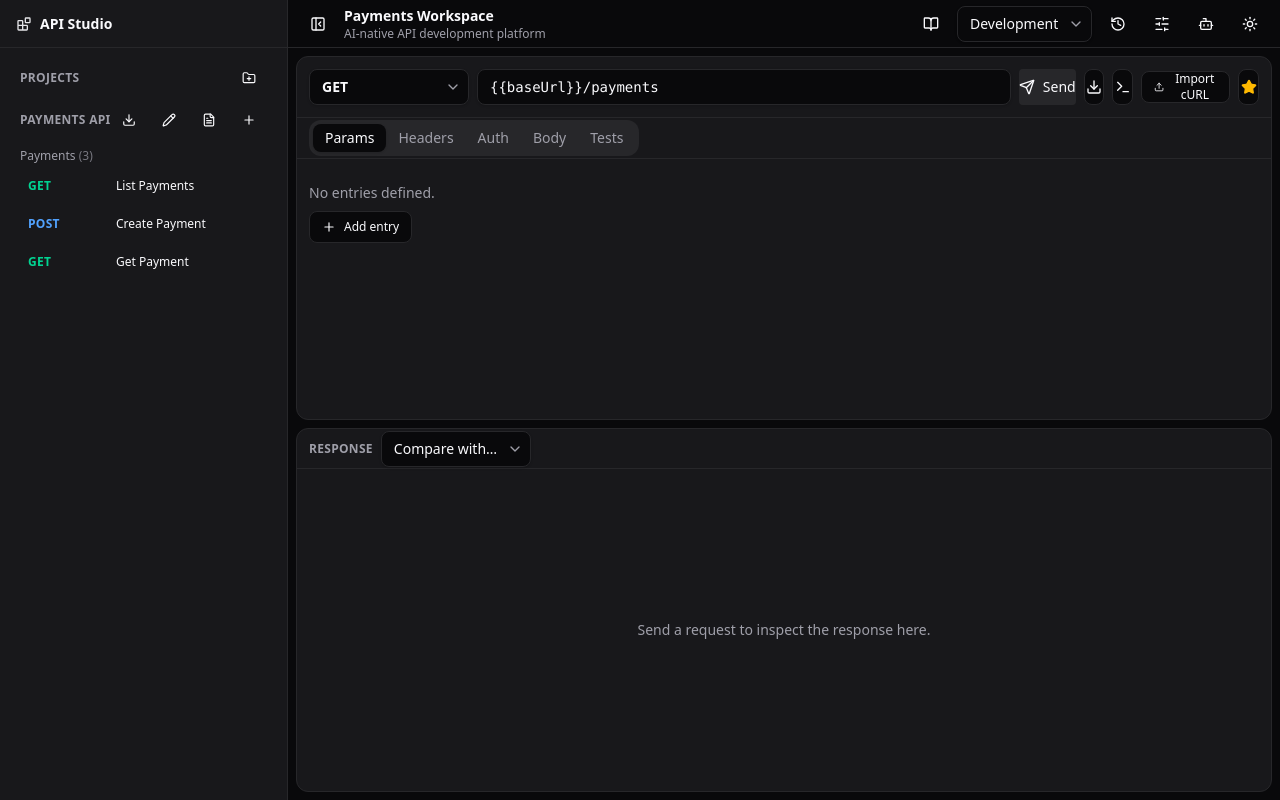
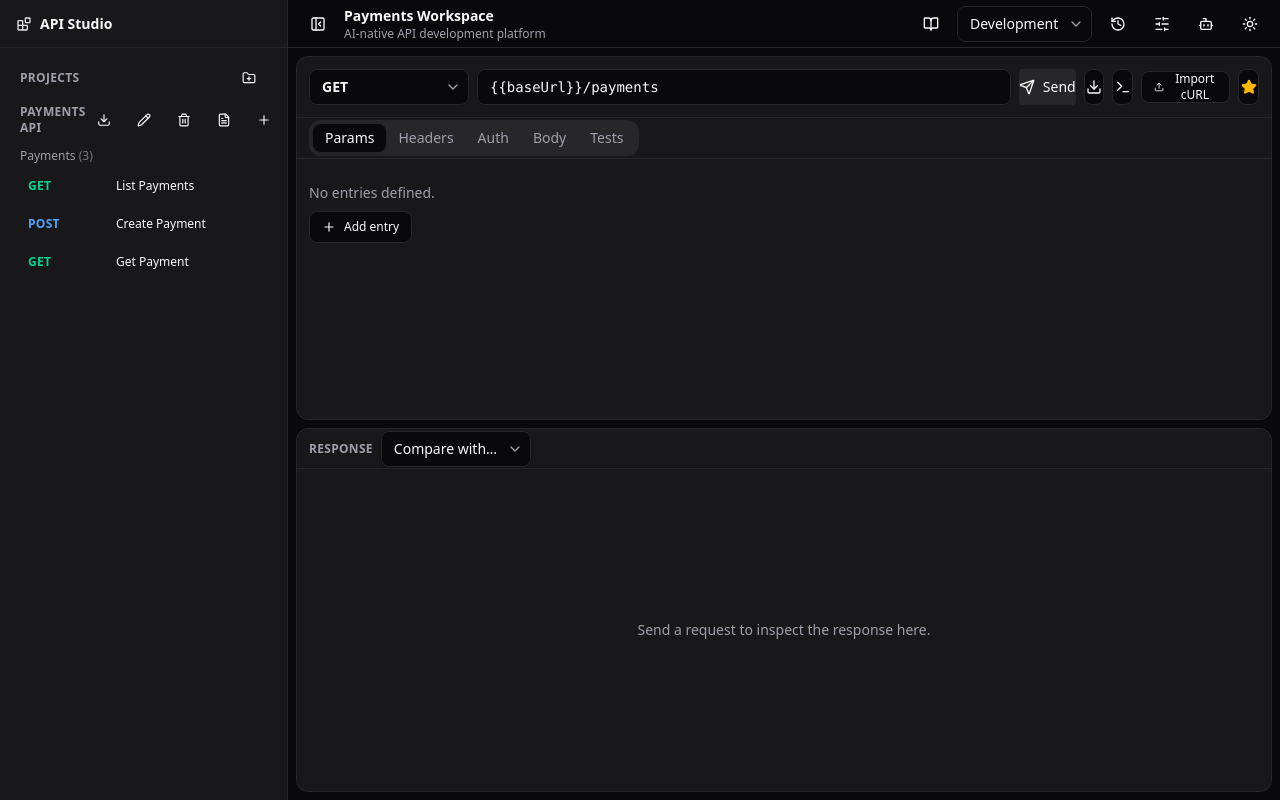
Before and after one commit to nishantmalviya/api-platform, a React (Vite) app: page / in a window 1280 px wide. Built offline with nearby package versions, Linux system fonts and the light colour scheme.

Commit message:
Add delete project option and dynamic workspace per API

```diff
--- a/src/contracts/api.ts
+++ b/src/contracts/api.ts
@@ -78,6 +78,9 @@ export const ApiRequestSchema = z.object({
     })
     .optional(),
   environmentId: z.string().optional(),
+  workspaceId: z.string().optional(),
+  collectionId: z.string().optional(),
+  folderId: z.string().optional(),
   options: RequestOptionsSchema,
 });
 export type ApiRequest = z.infer<typeof ApiRequestSchema>;
--- a/src/features/collections/components/CollectionTree.tsx
+++ b/src/features/collections/components/CollectionTree.tsx
@@ -362,6 +362,7 @@ export function CollectionTree() {
   const renameFolder = useWorkspaceStore((state) => state.renameFolder);
   const renameCollection = useWorkspaceStore((state) => state.renameCollection);
   const addCollection = useWorkspaceStore((state) => state.addCollection);
+  const deleteCollection = useWorkspaceStore((state) => state.deleteCollection);
   const environments = useWorkspaceStore((state) => state.environments);
   const activeEnvironmentId = useWorkspaceStore(
     (state) => state.activeEnvironmentId,
@@ -584,6 +585,17 @@ export function CollectionTree() {
                   variant="ghost"
                   size="icon"
                   className="h-6 w-6"
+                  onClick={() => deleteCollection(collection.id)}
+                  aria-label={`Delete ${collection.name}`}
+                  data-testid={`delete-collection-button-${collection.id}`}
+                  title={`Delete ${collection.name}`}
+                >
+                  <Trash2 className="h-3.5 w-3.5" />
+                </Button>
+                <Button
+                  variant="ghost"
+                  size="icon"
+                  className="h-6 w-6"
                   onClick={() => exportRequestsAsMarkdown(collectionRequests, collection.name)}
                   aria-label="Export API docs"
                   data-testid={`export-docs-button-${collection.id}`}
--- a/src/stores/useWorkspaceStore.ts
+++ b/src/stores/useWorkspaceStore.ts
@@ -44,6 +44,7 @@ interface WorkspaceState {
   sendRequest: () => Promise<void>;
   addFolder: (collectionId: string, name: string) => string;
   addCollection: (workspaceId: string, name: string) => string;
+  deleteCollection: (collectionId: string) => void;
   moveRequestToFolder: (requestId: string, folderId: string | null) => void;
   createRequest: (input: Omit<ApiRequest, "id">, folderId: string) => string;
   renameFolder: (folderId: string, name: string) => void;
@@ -141,6 +142,9 @@ export const useWorkspaceStore = create<WorkspaceStore>()(
           queryParams: [],
           auth: { type: "bearer", credentialRef: "bearer_token" },
           environmentId: "env_development",
+          workspaceId: "ws_payments",
+          collectionId: "col_payments",
+          folderId: "folder_payments",
           options: {
             timeoutMs: 30000,
             followRedirects: true,
@@ -173,6 +177,9 @@ export const useWorkspaceStore = create<WorkspaceStore>()(
           },
           auth: { type: "bearer", credentialRef: "bearer_token" },
           environmentId: "env_development",
+          workspaceId: "ws_payments",
+          collectionId: "col_payments",
+          folderId: "folder_payments",
           options: {
             timeoutMs: 30000,
             followRedirects: true,
@@ -193,6 +200,9 @@ export const useWorkspaceStore = create<WorkspaceStore>()(
           queryParams: [],
           auth: { type: "bearer", credentialRef: "bearer_token" },
           environmentId: "env_development",
+          workspaceId: "ws_payments",
+          collectionId: "col_payments",
+          folderId: "folder_payments",
           options: {
             timeoutMs: 30000,
             followRedirects: true,
@@ -218,12 +228,17 @@ export const useWorkspaceStore = create<WorkspaceStore>()(
       setActiveEnvironment: (environmentId) =>
         set({ activeEnvironmentId: environmentId }),
       openRequest: (requestId) =>
-        set((state) => ({
-          openTabs: state.openTabs.includes(requestId)
-            ? state.openTabs
-            : [...state.openTabs, requestId],
-          activeTabId: requestId,
-        })),
+        set((state) => {
+          const request = state.requests.find((item) => item.id === requestId);
+          const workspaceId = request?.workspaceId ?? state.activeWorkspaceId;
+          return {
+            openTabs: state.openTabs.includes(requestId)
+              ? state.openTabs
+              : [...state.openTabs, requestId],
+            activeTabId: requestId,
+            activeWorkspaceId: workspaceId,
+          };
+        }),
       closeTab: (requestId) =>
         set((state) => {
           const index = state.openTabs.indexOf(requestId);
@@ -327,6 +342,50 @@ export const useWorkspaceStore = create<WorkspaceStore>()(
         }));
         return collection.id;
       },
+      deleteCollection: (collectionId) =>
+        set((state) => {
+          const collection = state.workspaces
+            .flatMap((workspace) => workspace.collections)
+            .find((item) => item.id === collectionId);
+          const requestIdsToDelete = new Set<string>();
+          if (collection) {
+            for (const id of collection.requestIds ?? []) {
+              requestIdsToDelete.add(id);
+            }
+            for (const folder of collection.folders ?? []) {
+              for (const id of folder.requestIds ?? []) {
+                requestIdsToDelete.add(id);
+              }
+            }
+          }
+          const shouldClearActiveTab =
+            state.activeTabId !== null && requestIdsToDelete.has(state.activeTabId);
+          return {
+            requests: state.requests.filter((item) => !requestIdsToDelete.has(item.id)),
+            responses: Object.fromEntries(
+              Object.entries(state.responses).filter(([key]) => !requestIdsToDelete.has(key)),
+            ),
+            sendingRequestIds: state.sendingRequestIds.filter((id) => !requestIdsToDelete.has(id)),
+            openTabs: state.openTabs.filter((id) => !requestIdsToDelete.has(id)),
+            activeTabId: shouldClearActiveTab ? null : state.activeTabId,
+            favoriteRequestIds: state.favoriteRequestIds.filter((id) => !requestIdsToDelete.has(id)),
+            workspaces: state.workspaces.map((workspace) => ({
+              ...workspace,
+              collections: workspace.collections
+                .filter((item) => item.id !== collectionId)
+                .map((item) => ({
+                  ...item,
+                  requestIds: (item.requestIds ?? []).filter((id) => !requestIdsToDelete.has(id)),
+                  folders: (item.folders ?? [])
+                    .map((folder) => ({
+                      ...folder,
+                      requestIds: (folder.requestIds ?? []).filter((id) => !requestIdsToDelete.has(id)),
+                    }))
+                    .filter((folder) => (folder.requestIds ?? []).length > 0),
+                })),
+            })),
+          };
+        }),
       moveRequestToFolder: (requestId, folderId) => {
         set((state) => ({
           workspaces: state.workspaces.map((workspace) => ({
@@ -362,7 +421,16 @@ export const useWorkspaceStore = create<WorkspaceStore>()(
       },
       createRequest: (input, folderId) => {
         const id = createId("req");
-        const request: ApiRequest = { ...input, id };
+        const owningCollection = get().workspaces
+          .flatMap((workspace) => workspace.collections)
+          .find((collection) => (collection.folders ?? []).some((folder) => folder.id === folderId));
+        const request: ApiRequest = {
+          ...input,
+          id,
+          workspaceId: input.workspaceId ?? owningCollection?.workspaceId,
+          collectionId: input.collectionId ?? owningCollection?.id,
+          folderId: input.folderId ?? folderId,
+        };
         set((state) => ({
           requests: [...state.requests, request],
           workspaces: state.workspaces.map((workspace) => ({
```
